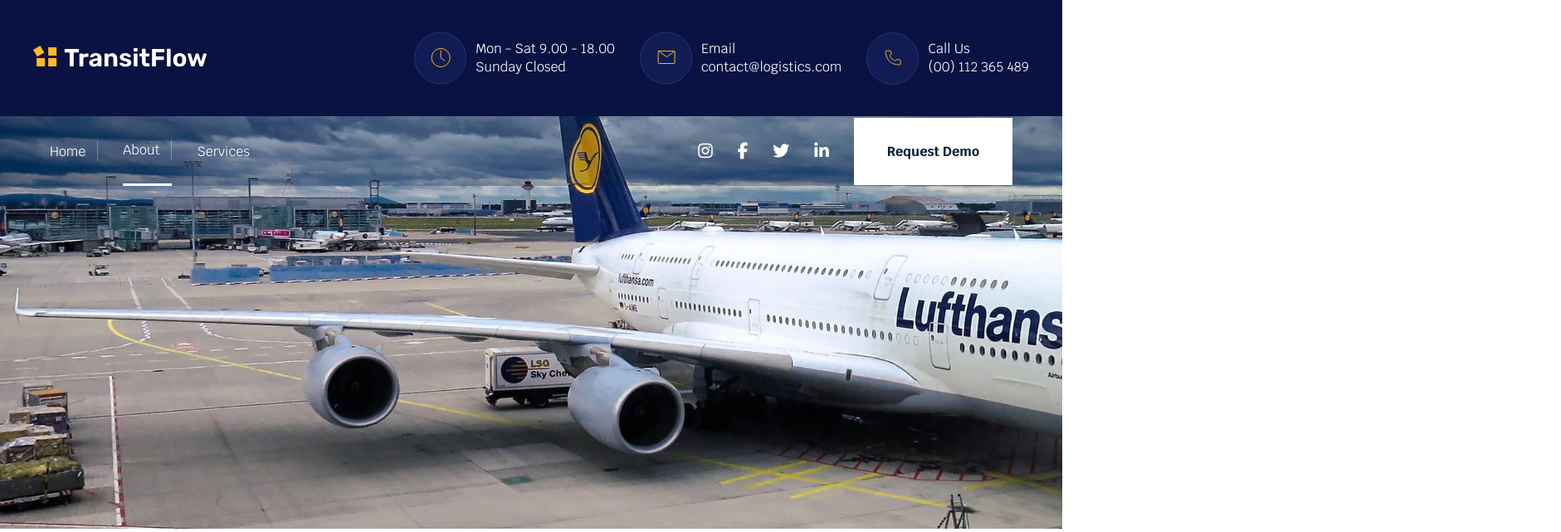
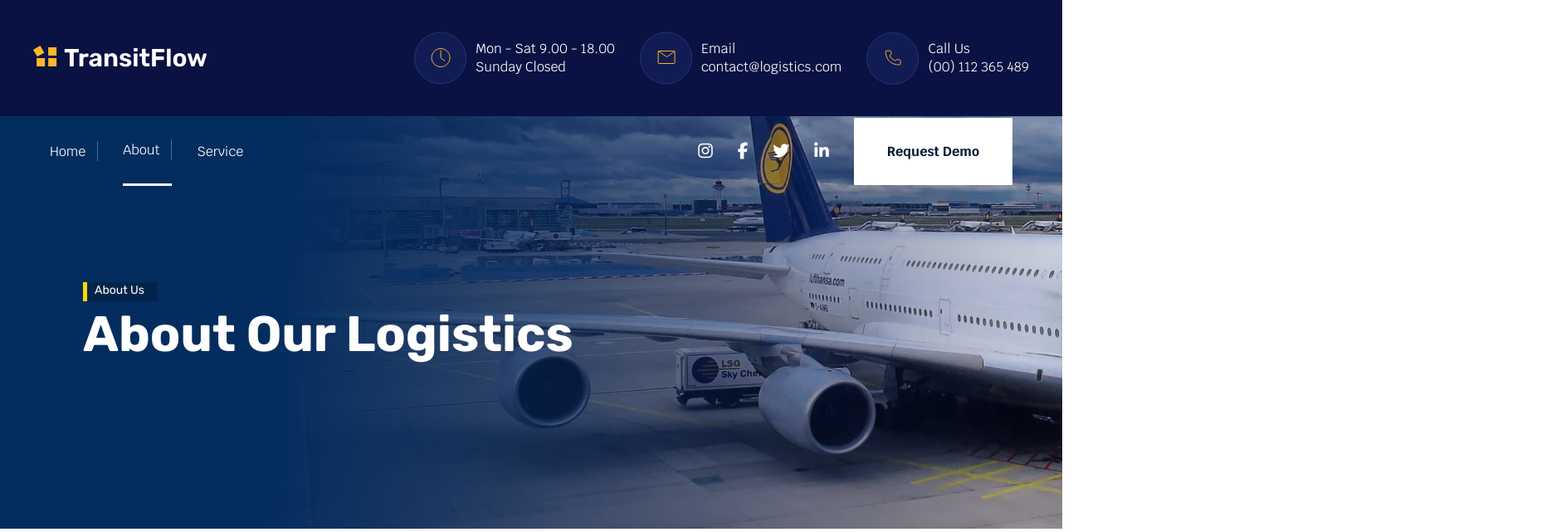
Before and after one commit to niksberg/twp-angular, an Angular app: page /about in a window 1280 px wide. Shown: the top 641 px of the page at 83% size, 1881 px wide, since content can reach past the window. Built offline with nearby package versions, Linux system fonts and the light colour scheme.

Commit message:
update: added about page

```diff
--- a/src/app/components/about-banner/about-banner.component.css
+++ b/src/app/components/about-banner/about-banner.component.css
@@ -0,0 +1,71 @@
+.about-banner {
+    position: relative;
+    right: auto;
+    left: auto;
+    max-width: 100%;
+    align-items: center;
+    height: auto;
+    min-width: 100%;
+  }
+
+  .about-banner img{
+    position: static;
+    right: auto;
+    left: auto;
+    min-width: 100%;
+    height: auto;
+  }
+  .aboutBanner-text{
+    position: absolute;
+    top: 200px;
+    left: 350px;
+    width: auto;
+    display: flex;
+    flex-direction: column;
+    gap: 10px;
+  }
+  @media screen and (max-width: 768px)
+  {
+    .aboutBanner-text
+    {
+       left: 50px;
+    }
+  }
+  @media screen and (max-width: 1500px)
+   {
+    .aboutBanner-text
+    {
+       left: 100px;
+    }
+   }
+
+  .text-highlight{
+    align-items: center;
+    justify-content: centers;
+    width: 90px;
+    height: 23px;
+    left: 4px;
+    padding-top: 3px;
+    padding-right: 9px;
+    padding-bottom: 3px;
+    padding-left: 9px;
+    gap: 10px;
+    border-left: 5px solid gold;
+    background-color: rgba(4, 28, 55, 0.5);
+  }
+  .text-highlight p{
+    color: #ffffff;
+    font-family: Rubik;
+    font-weight: 400;
+    font-size: 14px;
+    line-height: 100%;
+    letter-spacing: 0%;
+  }
+  .text-heading{
+    color: #ffffff;
+    font-family: Rubik;
+    font-weight: 700;
+    font-size: 60px;
+    line-height: 100%;
+    letter-spacing: 0%;
+  }
--- a/src/app/components/about-banner/about-banner.component.html
+++ b/src/app/components/about-banner/about-banner.component.html
@@ -1,7 +1,9 @@
 <section class="about-banner">
-    <img src="images/aboutBanner.svg" alt="About Banner" class="aboutBanner-img">
+    <img src="images\aboutBanner.svg" alt="About Banner" class="aboutBanner-img">
     <div class="aboutBanner-text">
-        <p class="text-highlight">About Us</p>
-        <p class="text-heading">We Are The Web People</p>
+        <div class="text-highlight">
+        <p>About Us</p>
+        </div>
+        <p class="text-heading">About Our Logistics</p>
     </div>
 </section>
--- a/src/app/components/navigation/navigation.component.css
+++ b/src/app/components/navigation/navigation.component.css
@@ -173,7 +173,7 @@
 
 
     .nav-page li:nth-child(1) a::after,
-.nav-page li:nth-child(2) a::after {
+    .nav-page li:nth-child(2) a::after {
     content: none;
     position: none;
     right: none;
@@ -212,7 +212,8 @@
         display: block;
     }
 
-    .social li:not(:last-child) {
+    .social li:not(:last-child)
+    {
         margin-bottom: 15px;
     }
 }
--- a/src/app/components/navigation/navigation.component.html
+++ b/src/app/components/navigation/navigation.component.html
@@ -9,7 +9,7 @@
             <ul class="nav-page">
                 <li><a routerLink="/" routerLinkActive="active" [routerLinkActiveOptions]="{exact: true}">Home</a></li>
                 <li><a routerLink="/about" routerLinkActive="active">About</a></li>
-                <li><a href="services.html">Services</a></li>
+                <li><a href="services.html">Service</a></li>
             </ul>
             <ul class="social">
                 <li><a href="https://www.instagram.com/thewebpeople" target="_blank" class="social-icon"><i class="fab fa-instagram"></i></a></li>
--- a/src/app/components/team/team.component.css
+++ b/src/app/components/team/team.component.css
@@ -55,7 +55,11 @@
    margin-bottom: 0;
 }
 
+.team-profile:hover{
+  transform: scale(1.05);
+  transition: transform 0.6s ease;
 
+}
 
 .team-profile-name{
     position: relative;
--- a/src/app/pages/about-page/about-page.component.html
+++ b/src/app/pages/about-page/about-page.component.html
@@ -6,5 +6,5 @@
   <app-header></app-header>
   <app-navigation></app-navigation>
   <app-about-banner></app-about-banner>
-  <app-footer></app-footer>
+  <!-- <app-footer></app-footer> -->
 </main>
--- a/src/styles.css
+++ b/src/styles.css
@@ -3,17 +3,20 @@
     margin: 0;
     padding: 0;
     box-sizing: border-box;
+    height: auto;
 }
 
 html, body {
     margin: 0;
     padding: 0;
     width: 100%;
+    height: auto;
     overflow-x: hidden;
 }
 
 .main {
     width: 100%;
+    height: auto;
     max-width: 100%;
     margin: 0 auto;
     overflow-x: hidden;
```
Also changed, not shown: public/images/AboutBanner.svg.
